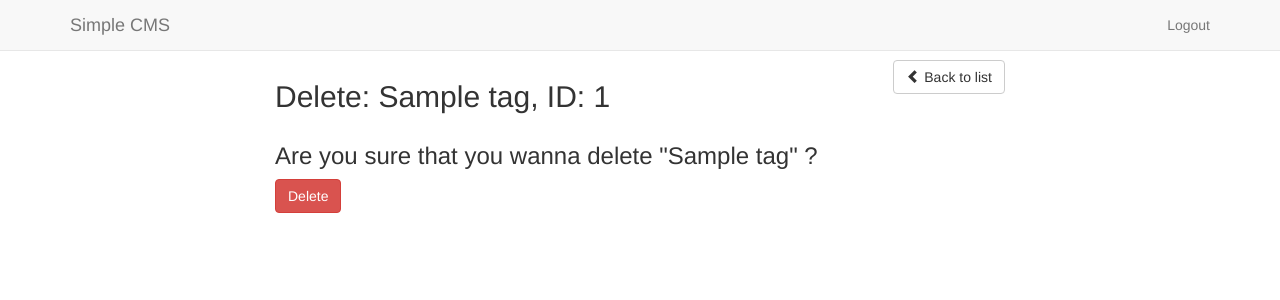
After one commit to ntuckovic/simple_cms, a Django app: page /authoring/tags/delete/1/ in a window 1280 px wide. The commit adds this page. Shown: the top 300 px of the page. Run offline with Django 3.2, Linux system fonts and the light colour scheme; a user stored in the database is signed in; tables that the repository leaves empty hold one stand-in row (values such as "Sample post"); some libraries are stand-ins or nearby versions.

Commit message:
delete actions

```diff
--- /dev/null
+++ b/authoring/templates/authoring/article_confirm_delete.html
@@ -0,0 +1,20 @@
+{% extends 'authoring/article_detail.html' %}
+
+{% load bootstrap %}
+
+{% block heading %}
+Delete: {{ object.title }}, ID: {{ object.id }}
+{% endblock heading %}
+
+{% block action_link %}{% url 'authoring:articles_list' page=1 %}{% endblock action_link %}
+
+{% block content %}
+<div class="col-md-12">
+    <form action="">
+        <div class="row">
+            <h3>Are you sure that you wanna delete "{{ object.title }}" ?</h3>
+            <button type="submit" class="btn btn-danger">Delete</button>
+        </div>
+    </form>
+</div>
+{% endblock content %}
--- a/authoring/templates/authoring/article_detail.html
+++ b/authoring/templates/authoring/article_detail.html
@@ -7,7 +7,7 @@ Article: {{ object.title }}, ID: {{ object.id }}
 {% endblock heading %}
 
 {% block actions %}
-    <a href="{% url 'authoring:articles_list' page=1 %}" class="btn btn-default pull-right">
+    <a href="{% block action_link %}{% url 'authoring:articles_list' page=1 %}{% endblock action_link %}" class="btn btn-default pull-right">
         <span class="glyphicon glyphicon-chevron-left"></span> Back to list
     </a>
 {% endblock actions %}
--- a/authoring/templates/authoring/articles_list.html
+++ b/authoring/templates/authoring/articles_list.html
@@ -33,6 +33,11 @@
                                     <span class="glyphicon glyphicon-minus-sign text-warning"></span>
                                 {% endif %}
                             </td>
+                            <td>
+                                <a href="{% url 'authoring:articles_delete' article.id %}" class="btn btn-danger btn-sm">
+                                    <span class="glyphicon glyphicon-trash"></span> Delete
+                                </a>
+                            </td>
                         </tr>
                         {% endfor %}
                     </table>
--- /dev/null
+++ b/authoring/templates/authoring/category_confirm_delete.html
@@ -0,0 +1,5 @@
+{% extends 'authoring/article_confirm_delete.html' %}
+
+{% load bootstrap %}
+
+{% block action_link %}{% url 'authoring:categories_list' page=1 %}{% endblock action_link %}
--- a/authoring/templates/authoring/category_list.html
+++ b/authoring/templates/authoring/category_list.html
@@ -25,6 +25,11 @@
                         ----
                     {% endif %}
                 </td>
+                <td>
+                    <a href="{% url 'authoring:categories_delete' category.id %}" class="btn btn-danger btn-sm">
+                        <span class="glyphicon glyphicon-trash"></span> Delete
+                    </a>
+                </td>
             </tr>
             {% endfor %}
         </table>
--- a/authoring/templates/authoring/dashboard.html
+++ b/authoring/templates/authoring/dashboard.html
@@ -1,4 +1,8 @@
 {% extends 'master.html' %}
+
+{% block header_left %}
+    <a class="navbar-brand" href="{% url 'authoring:dashboard' %}">Simple CMS</a>
+{% endblock header_left %}
 
 {% block header_right %}
     <ul class="nav navbar-nav navbar-right">
--- /dev/null
+++ b/authoring/templates/authoring/tags_confirm_delete.html
@@ -0,0 +1,5 @@
+{% extends 'authoring/article_confirm_delete.html' %}
+
+{% load bootstrap %}
+
+{% block action_link %}{% url 'authoring:tags_list' page=1 %}{% endblock action_link %}
--- a/authoring/templates/authoring/tags_list.html
+++ b/authoring/templates/authoring/tags_list.html
@@ -25,6 +25,11 @@
                         <span class="glyphicon glyphicon-minus-sign text-warning"></span>
                     {% endif %}
                 </td>
+                <td>
+                    <a href="{% url 'authoring:tags_delete' tag.id %}" class="btn btn-danger btn-sm">
+                        <span class="glyphicon glyphicon-trash"></span> Delete
+                    </a>
+                </td>
             </tr>
             {% endfor %}
         </table>
--- a/authoring/urls.py
+++ b/authoring/urls.py
@@ -2,9 +2,9 @@
 
 from django.conf.urls import url
 from .views import LoginView, LogoutView, DashboardView, \
-    ArticlesListView, ArticleUpdateView, ArticleCreateView, \
-    TagsListView, TagsUpdateView, TagsCreateView, \
-    CategoryListView, CategoryUpdateView, CategoryCreateView
+    ArticlesListView, ArticleUpdateView, ArticleCreateView, ArticleDeleteView, \
+    TagsListView, TagsUpdateView, TagsCreateView, TagsDeleteView, \
+    CategoryListView, CategoryUpdateView, CategoryCreateView, CategoryDeleteView
 
 
 urlpatterns = [
@@ -16,6 +16,8 @@ urlpatterns = [
         ArticlesListView.as_view(), name='articles_list'),
     url(r'^articles/update/(?P<pk>[0-9]+)/$',
         ArticleUpdateView.as_view(), name='articles_update'),
+    url(r'^articles/delete/(?P<pk>[0-9]+)/$',
+        ArticleDeleteView.as_view(), name='articles_delete'),
     url(r'^articles/create/$',
         ArticleCreateView.as_view(), name='articles_create'),
     # Tags
@@ -23,6 +25,8 @@ urlpatterns = [
         TagsListView.as_view(), name='tags_list'),
     url(r'^tags/update/(?P<pk>[0-9]+)/$',
         TagsUpdateView.as_view(), name='tags_update'),
+    url(r'^tags/delete/(?P<pk>[0-9]+)/$',
+        TagsDeleteView.as_view(), name='tags_delete'),
     url(r'^tags/create/$',
         TagsCreateView.as_view(), name='tags_create'),
     # Category
@@ -30,6 +34,8 @@ urlpatterns = [
         CategoryListView.as_view(), name='categories_list'),
     url(r'^category/update/(?P<pk>[0-9]+)/$',
         CategoryUpdateView.as_view(), name='categories_update'),
+    url(r'^category/delete/(?P<pk>[0-9]+)/$',
+        CategoryDeleteView.as_view(), name='categories_delete'),
     url(r'^category/create/$',
         CategoryCreateView.as_view(), name='categories_create'),
 ]
--- a/authoring/views.py
+++ b/authoring/views.py
@@ -6,7 +6,7 @@ from django.contrib.auth.mixins import LoginRequiredMixin, UserPassesTestMixin
 from django.core.urlresolvers import reverse
 
 from django.views.generic import ListView, \
-    TemplateView, CreateView
+    TemplateView, CreateView, DeleteView
 from django.views.generic.edit import UpdateView
 
 from content.models import Article, Tag, Category
@@ -62,6 +62,12 @@ class ArticleCreateView(AuthorDetailMixin, CreateView):
         return super(ArticleCreateView, self).form_valid(form)
 
 
+class ArticleDeleteView(AutoringLoginRequiredMixin, DeleteView):
+    template_name = 'authoring/article_confirm_delete.html'
+    success_url = '/authoring/articles/1/'
+    model = Article
+
+
 class TagsListView(AutoringLoginRequiredMixin, ListView):
     template_name = 'authoring/tags_list.html'
     model = Tag
@@ -84,6 +90,12 @@ class TagsCreateView(TagsDetailMixin, CreateView):
     template_name = 'authoring/tags_detail_new.html'
 
 
+class TagsDeleteView(AutoringLoginRequiredMixin, DeleteView):
+    template_name = 'authoring/tags_confirm_delete.html'
+    success_url = '/authoring/tags/1/'
+    model = Tag
+
+
 class CategoryListView(AutoringLoginRequiredMixin, ListView):
     template_name = 'authoring/category_list.html'
     model = Category
@@ -104,3 +116,9 @@ class CategoryUpdateView(CategoryDetailMixin, UpdateView):
 
 class CategoryCreateView(CategoryDetailMixin, CreateView):
     template_name = 'authoring/category_detail_new.html'
+
+
+class CategoryDeleteView(AutoringLoginRequiredMixin, DeleteView):
+    template_name = 'authoring/category_confirm_delete.html'
+    success_url = '/authoring/category/1/'
+    model = Category
```
